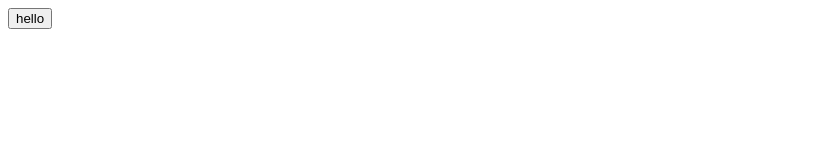
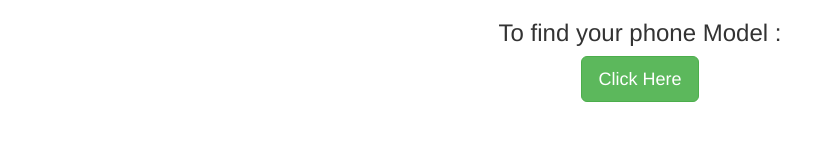
Before and after one commit to Adithanvijayan/Phone_Model_Finder, a plain HTML site: page index.html in a window 1280 px wide. Shown: the whole page, without its empty margins (0-835 px from the left). Drawn offline with nearby package versions, Linux system fonts and the light colour scheme.

Commit message:
Css added

```diff
--- a/index.html
+++ b/index.html
@@ -1,5 +1,16 @@
 <html>
+    <head>
+        <title>Phone Model Finder</title>
+        <meta charset="utf-8">
+        <meta name="viewport" content="width=device-width, initial-scale=1">
+        <link rel="stylesheet" href="https://maxcdn.bootstrapcdn.com/bootstrap/3.4.1/css/bootstrap.min.css">
+        <script src="https://ajax.googleapis.com/ajax/libs/jquery/3.5.1/jquery.min.js"></script>
+        <script src="https://maxcdn.bootstrapcdn.com/bootstrap/3.4.1/js/bootstrap.min.js"></script>
+    </head>
     <body>
-        <button onclick="alert(navigator.userAgent)">hello</button>
+        <div style="text-align: center;">
+            <h3>To find your phone Model : </h3>
+            <button type="button" class="btn btn-success btn-lg" onclick="alert(navigator.userAgent)">Click Here</button>
+        </div>
     </body>
 </html>
```
